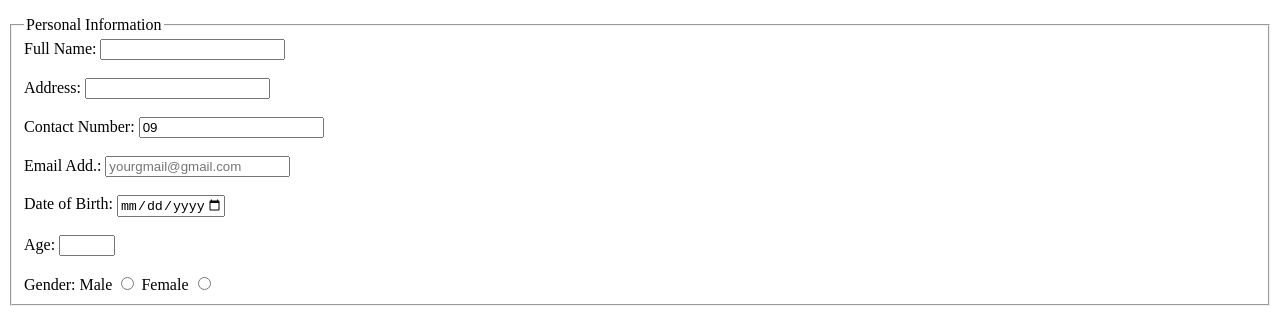
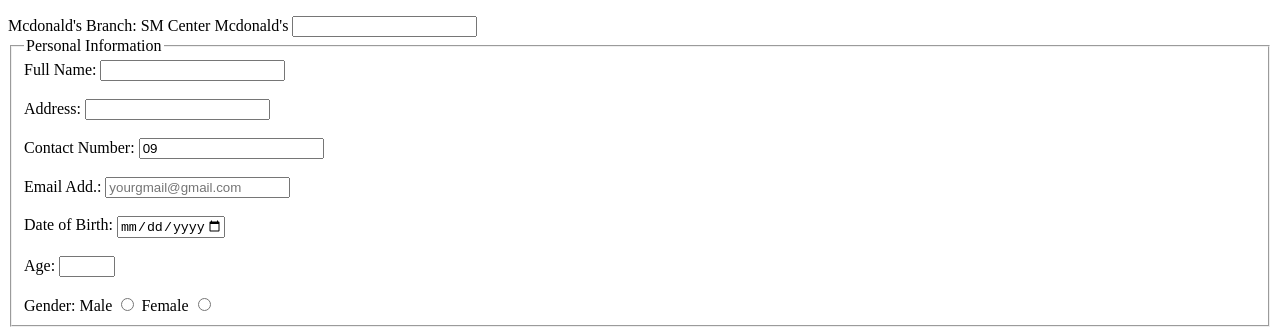
Before and after one commit to Yohan-Gabriel-Uy/Application-Form, a plain HTML site: page index.html in a window 1280 px wide. Shown: the part 689-1016 px from the top of the page. Drawn offline with Linux system fonts and the light colour scheme.

Commit message:
Update index.html

```diff
--- a/index.html
+++ b/index.html
@@ -16,6 +16,8 @@
 <label for="about">Tell Us About Yourself!:</label>
 <textarea name="about" id="about" rows="3" cols="50"></textarea>
 <br><br>
+<label for="branch">Mcdonald's Branch: SM Center Mcdonald's</label>
+<input type="text" id="branch" aria-readonly>
 <fieldset>
 <legend>Personal Information</legend>
 <label for="name">Full Name:</label>
@@ -58,4 +60,5 @@
 <center><input type="submit" id="submit" name="submit"></center>
 
         </body>
+
 </html>
```
